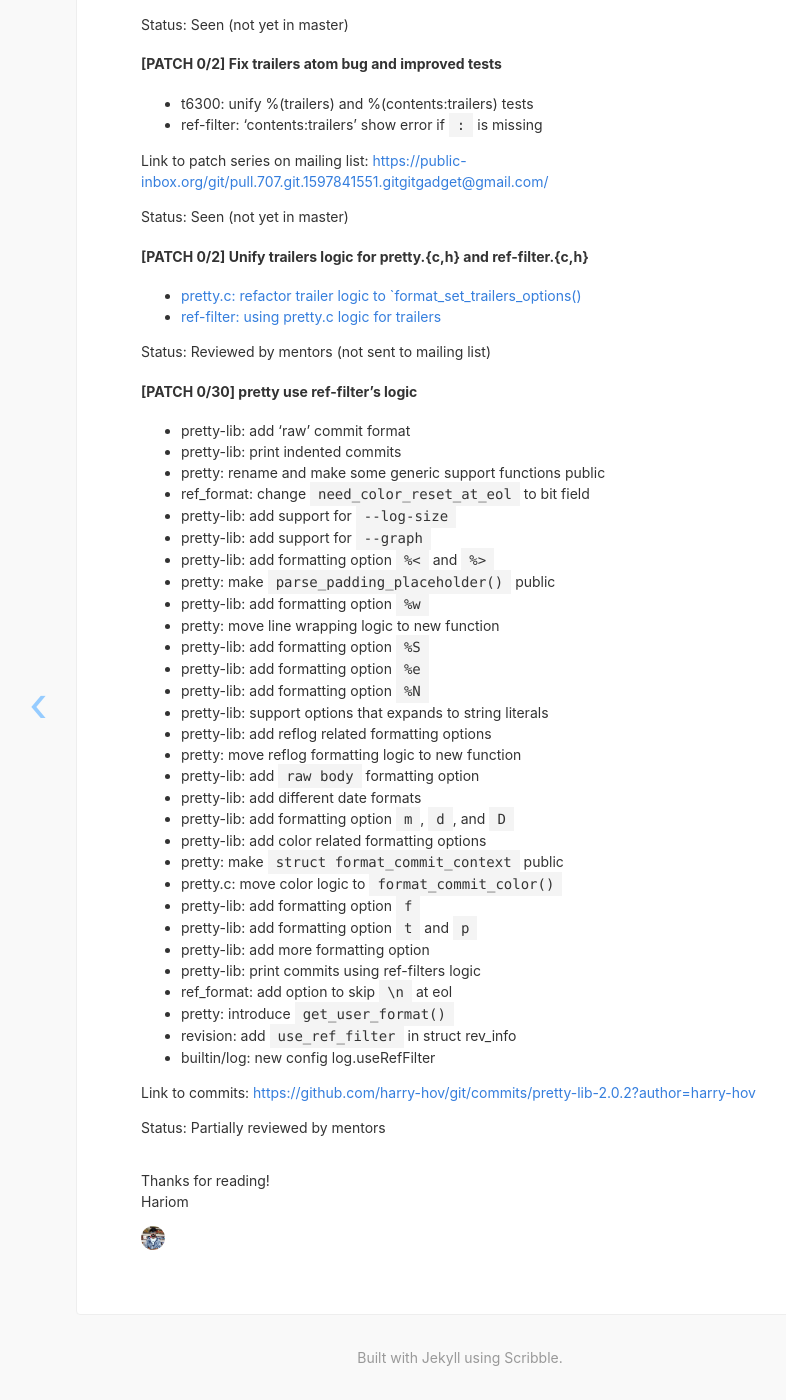
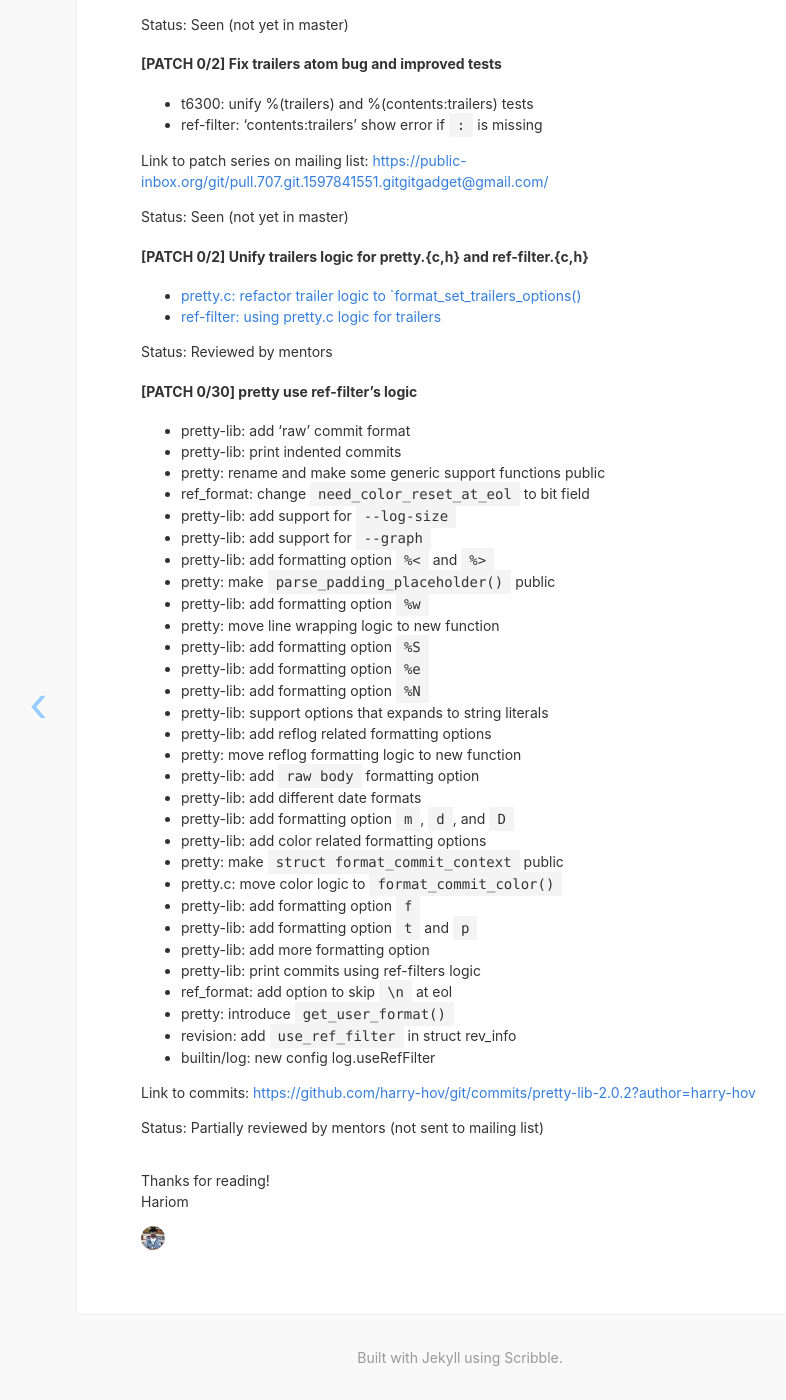
Before and after one commit to harry-hov/blogs, a Jekyll site: the page built from _posts/2020-08-27-the-final-report.md, in a window 1280 px wide and 1400 px high, scrolled down 2858 px. Shown: the whole window, without its empty margins (180-966 px from the left). Built offline with Jekyll 4.4.1, drawn with Linux system fonts in a browser that asks for light colours; comment, search, counter and statistics services are not loaded; part of the change alters nothing that is shown.

```diff
--- a/_posts/2020-08-27-the-final-report.md
+++ b/_posts/2020-08-27-the-final-report.md
@@ -125,7 +125,7 @@ Status: Seen (not yet in master)
 - [pretty.c: refactor trailer logic to `format_set_trailers_options()](https://public-inbox.org/git/712ab9aacf240a02d808af6b6837e682b929493c.1598043976.git.gitgitgadget@gmail.com/)
 - [ref-filter: using pretty.c logic for trailers](https://public-inbox.org/git/d491be5d10991189f7ec6ead739c1d1500e437a1.1598043976.git.gitgitgadget@gmail.com/)
 
-Status: Reviewed by mentors (not sent to mailing list)
+Status: Reviewed by mentors
 
 #### [PATCH 0/30] pretty use ref-filter's logic
 - pretty-lib: add 'raw' commit format
@@ -161,4 +161,4 @@ Status: Reviewed by mentors (not sent to mailing list)
 
 Link to commits: [https://github.com/harry-hov/git/commits/pretty-lib-2.0.2?author=harry-hov](https://github.com/harry-hov/git/commits/pretty-lib-2.0.2?author=harry-hov)
 
-Status: Partially reviewed by mentors
+Status: Partially reviewed by mentors (not sent to mailing list)
```
